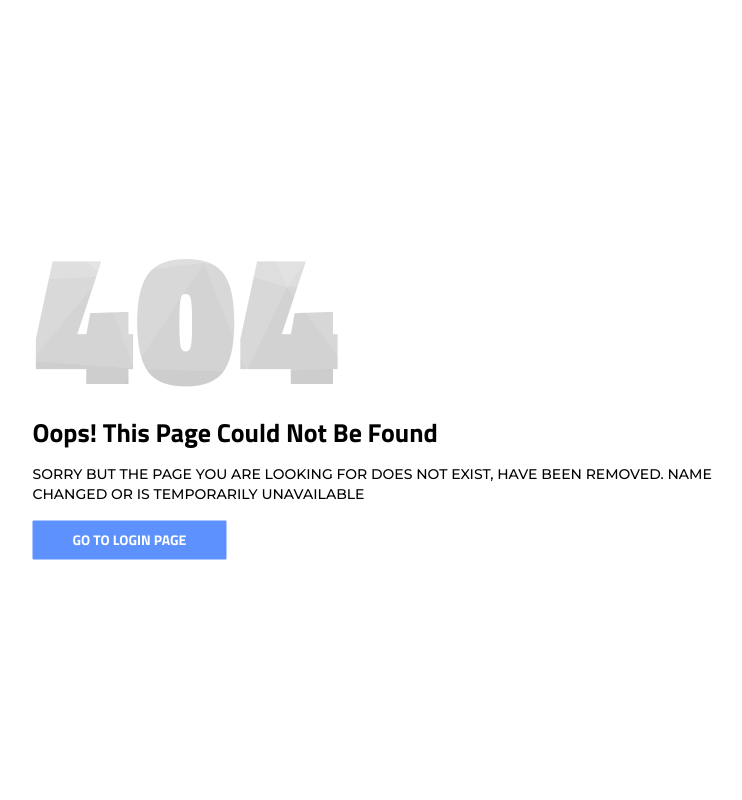
After one commit to ralimardanov/todo_list_app, a Flask app: page / in a window 1280 px wide. The commit adds this page. Shown: the whole page, without its empty margins (239-981 px from the left). Run offline with Flask 2, Linux system fonts and the light colour scheme; parts of the project's set-up code (start-up, migrations or seed data) failed here and were passed over; some libraries are stand-ins or nearby versions.

Commit message:
add error page,add 404 page,refactoring

```diff
--- a/app/app.py
+++ b/app/app.py
@@ -1,7 +1,7 @@
 from app_init.app_factory import create_app
 from app.models import ToDo,Users
 from db_setup.db_conf import db
-from app.serializer import TodoSchema,ToDoUpdateSchema,UserSchema,UserUpdateSchema
+from app.serializer import TodoSchema,ToDoUpdateSchema,UserSchema,UserUpdateSchema,UserUpdateFormSchema
 from app.utils import verify_password
 from app_init.app_factory import login_manager
 from app_init.app_factory import csrf
@@ -10,11 +10,14 @@ from app.utils import get_hash_password
 
 from flask import request,jsonify,make_response,render_template,url_for,redirect,flash
 from marshmallow import ValidationError
-from flask_jwt_extended import jwt_required,jwt_refresh_token_required,create_access_token,create_refresh_token,get_jwt_identity
+from flask_jwt_extended import jwt_required,jwt_refresh_token_required,create_access_token,create_refresh_token,get_jwt_identity,get_jwt_claims
 from flask_login import login_required,login_user,logout_user,current_user
 import os
 from datetime import timedelta
 import warnings
+
+# site scraping
+# telegram bot
 
 warnings.simplefilter("ignore")
 settings_name = os.getenv("APP_SETTINGS")
@@ -104,9 +107,13 @@ def update_user_id(id):
 @csrf.exempt
 def delete_user_id(id):
     data = Users.query.filter_by(id=id).first()
+    # user_claims = get_jwt_claims()
+    # if user_claims.get("is_admin"):
+
     if data:
         data.delete_from_db()
         return jsonify({"result": f"Id {id} was deleted"})
+
     return jsonify({"result": f" Id {id} wasn't found"}),404
 
 @app.route("/api/users/login", methods=["POST"])
@@ -114,9 +121,10 @@ def delete_user_id(id):
 def user_login():
     data = request.json
     user = Users.query.filter_by(email=data.get("email").lower()).first()
+    print(user)
     if user:
         if verify_password(data.get("password"), user.password):
-            access_token = create_access_token(identity=user.id)
+            access_token = create_access_token(identity=user.id) #user_claims={"is_admin": True} tokene elave options vermek ucundu ; fresh=True tokenin tezeliyin teyin etmek ucun
             refresh_token = create_refresh_token(identity=user.id,expires_delta=timedelta(minutes=1))
             return jsonify(username=user.name, access_token=access_token,refresh_token=refresh_token)
     return jsonify({"message": "email or password incorrect"}),404
@@ -155,12 +163,26 @@ def register():
             password = form.password.data,
             password2 = form.password2.data
         )
-        user = UserSchema().load(data)
+        # user = UserSchema().load(data)
+        user = Users(**data)
+        user.password = get_hash_password(user.password)
         user.save_db()
         login_user(user)
         return redirect(url_for("dashboard"))
 
     return render_template("register.html",form=form)
+
+
+@app.errorhandler(404)
+def not_found_page(e):
+    return render_template("404page.html")
+
+
+@app.errorhandler(500)
+def error_page(e):
+    return render_template("500_error.html")
+
+
 
 @app.route("/users/",methods=["GET"])
 @app.route("/users/dashboard",methods=["GET","POST"])
@@ -192,7 +214,7 @@ def edit_pass():
             password = form.password.data
         )
         if user:
-            data = UserUpdateSchema().load(data)
+            data = UserUpdateFormSchema().load(data)
             user = user.update_db(**data)
             return redirect(url_for("login_user_html"))
         flash("User not found")
--- a/app/models.py
+++ b/app/models.py
@@ -35,8 +35,8 @@ class Users(UserMixin, db.Model):
     password = db.Column(db.String(),nullable=False)
     created = db.Column(db.DateTime(timezone=True), default=func.now()) #this will save datetime as it is in db
 
-    # def __repr__(self):
-    #     return "<User {}>".format(self.username)
+    def __repr__(self):
+        return "<User {} {} {}>".format(self.name,self.surname,self.email)
 
     def save_db(self):
         db.session.add(self)
--- /dev/null
+++ b/app/static/style.css
@@ -0,0 +1,96 @@
+* {
+  -webkit-box-sizing: border-box;
+          box-sizing: border-box;
+}
+
+body {
+  padding: 0;
+  margin: 0;
+}
+
+#notfound {
+  position: relative;
+  height: 100vh;
+}
+
+#notfound .notfound {
+  position: absolute;
+  left: 50%;
+  top: 50%;
+  -webkit-transform: translate(-50%, -50%);
+      -ms-transform: translate(-50%, -50%);
+          transform: translate(-50%, -50%);
+}
+
+.notfound {
+  max-width: 767px;
+  width: 100%;
+  line-height: 1.4;
+  padding: 0px 15px;
+}
+
+.notfound .notfound-404 {
+  position: relative;
+  height: 150px;
+  line-height: 150px;
+  margin-bottom: 25px;
+}
+
+.notfound .notfound-404 h1 {
+  font-family: 'Titillium Web', sans-serif;
+  font-size: 186px;
+  font-weight: 900;
+  margin: 0px;
+  text-transform: uppercase;
+  background: url('text.png');
+  -webkit-background-clip: text;
+  -webkit-text-fill-color: transparent;
+  background-size: cover;
+  background-position: center;
+}
+
+.notfound h2 {
+  font-family: 'Titillium Web', sans-serif;
+  font-size: 26px;
+  font-weight: 700;
+  margin: 0;
+}
+
+.notfound p {
+  font-family: 'Montserrat', sans-serif;
+  font-size: 14px;
+  font-weight: 500;
+  margin-bottom: 0px;
+  text-transform: uppercase;
+}
+
+.notfound a {
+  font-family: 'Titillium Web', sans-serif;
+  display: inline-block;
+  text-transform: uppercase;
+  color: #fff;
+  text-decoration: none;
+  border: none;
+  background: #5c91fe;
+  padding: 10px 40px;
+  font-size: 14px;
+  font-weight: 700;
+  border-radius: 1px;
+  margin-top: 15px;
+  -webkit-transition: 0.2s all;
+  transition: 0.2s all;
+}
+
+.notfound a:hover {
+  opacity: 0.8;
+}
+
+@media only screen and (max-width: 767px) {
+  .notfound .notfound-404 {
+    height: 110px;
+    line-height: 110px;
+  }
+  .notfound .notfound-404 h1 {
+    font-size: 120px;
+  }
+}
--- /dev/null
+++ b/app/templates/404page.html
@@ -0,0 +1,37 @@
+<!DOCTYPE html>
+<html lang="en">
+
+<head>
+	<meta charset="utf-8">
+	<meta http-equiv="X-UA-Compatible" content="IE=edge">
+	<meta name="viewport" content="width=device-width, initial-scale=1">
+
+
+	<title>404 HTML Template by Colorlib</title>
+
+	<!-- Google font -->
+	<link href="https://fonts.googleapis.com/css?family=Montserrat:500" rel="stylesheet">
+	<link href="https://fonts.googleapis.com/css?family=Titillium+Web:700,900" rel="stylesheet">
+
+	<!-- Custom stlylesheet -->
+	<link type="text/css" rel="stylesheet"  href="{{url_for('static',filename='style.css')}}"/>
+
+
+</head>
+
+<body>
+
+	<div id="notfound">
+		<div class="notfound">
+			<div class="notfound-404">
+				<h1>404</h1>
+			</div>
+			<h2>Oops! This Page Could Not Be Found</h2>
+			<p>Sorry but the page you are looking for does not exist, have been removed. name changed or is temporarily unavailable</p>
+			<a href="{{url_for('login_user_html')}}">Go To Login Page</a>
+		</div>
+	</div>
+
+</body>
+
+</html>
--- a/app/templates/editpass.html
+++ b/app/templates/editpass.html
@@ -18,6 +18,10 @@
           <input type="password" name="password2" placeholder="Retype password" />
           <input type="submit" name="submit" value="Save" />
         </div>
+        <div class="right">
+        <button class="button"><a href="{{url_for('login_user_html')}}">Return to your Login</a></button>
+      </div>
+
         {{ form.csrf_token }}
     </form>
       </div>
--- a/app_init/app_factory.py
+++ b/app_init/app_factory.py
@@ -8,13 +8,13 @@ from passlib.context import CryptContext
 from flask_wtf.csrf import CSRFProtect
 from flask_jwt_extended import JWTManager
 from flask_login import LoginManager
-
+from flask_cors import CORS
 pwd_context = CryptContext(schemes="sha256_crypt")
 ma = Marshmallow()
 csrf = CSRFProtect()
 jwt = JWTManager()
 login_manager = LoginManager()
-
+cors = CORS()
 settings = {
     "prod": "settings.prdsettings.PRDsettings",  # if it's a file or a directory, path will be like this - ../../
     "dev": "settings.devsettings.DEVsettings"
@@ -31,6 +31,7 @@ def create_app(settings_name):
     ma.init_app(app)
     csrf.init_app(app)
     jwt.init_app(app)
+    cors.init_app(app)
     login_manager.init_app(app)
     settings_obj = get_settings(settings_name)
     app.config.from_object(settings_obj)             #this loads the config from the settings_obj. also can be loaded from_envvar
--- a/settings/devsettings.py
+++ b/settings/devsettings.py
@@ -2,10 +2,10 @@ from settings.settings import Settings
 import os
 
 class DEVsettings(Settings):
-    DB_NAME = os.getenv("DB_NAME", "postgres")
+    DB_NAME = os.getenv("DB_NAME", "testdb")
     DB_PORT = os.getenv("DB_PORT", 5432)
     DB_HOST = os.getenv("DB_HOST", "localhost")
-    DB_PASS = os.getenv("DB_PASS")
+    DB_PASS = os.getenv("DB_PASS","Test12345")
     DB_USER = os.getenv("DB_USER", "postgres")
     DEVELOPMENT = True
     SQLALCHEMY_DATABASE_URI = f"postgresql://{DB_USER}:{DB_PASS}@{DB_HOST}:{DB_PORT}/{DB_NAME}"
```
Also changed, not shown: app/serializer.py (+17 -3 lines), app/static/error.css (added, +139 -0 lines), app/templates/500_error.html (added, +34 -0 lines), app/static/text.png (added).
